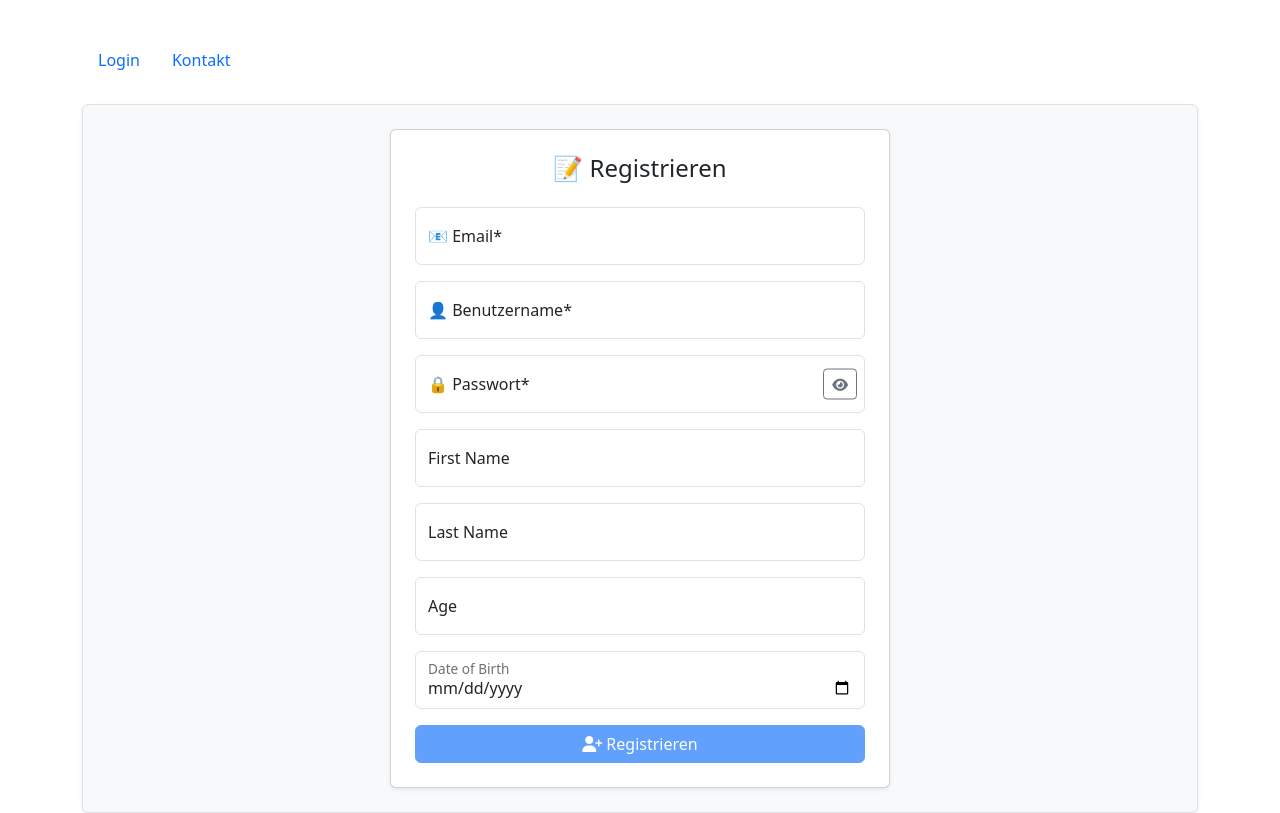
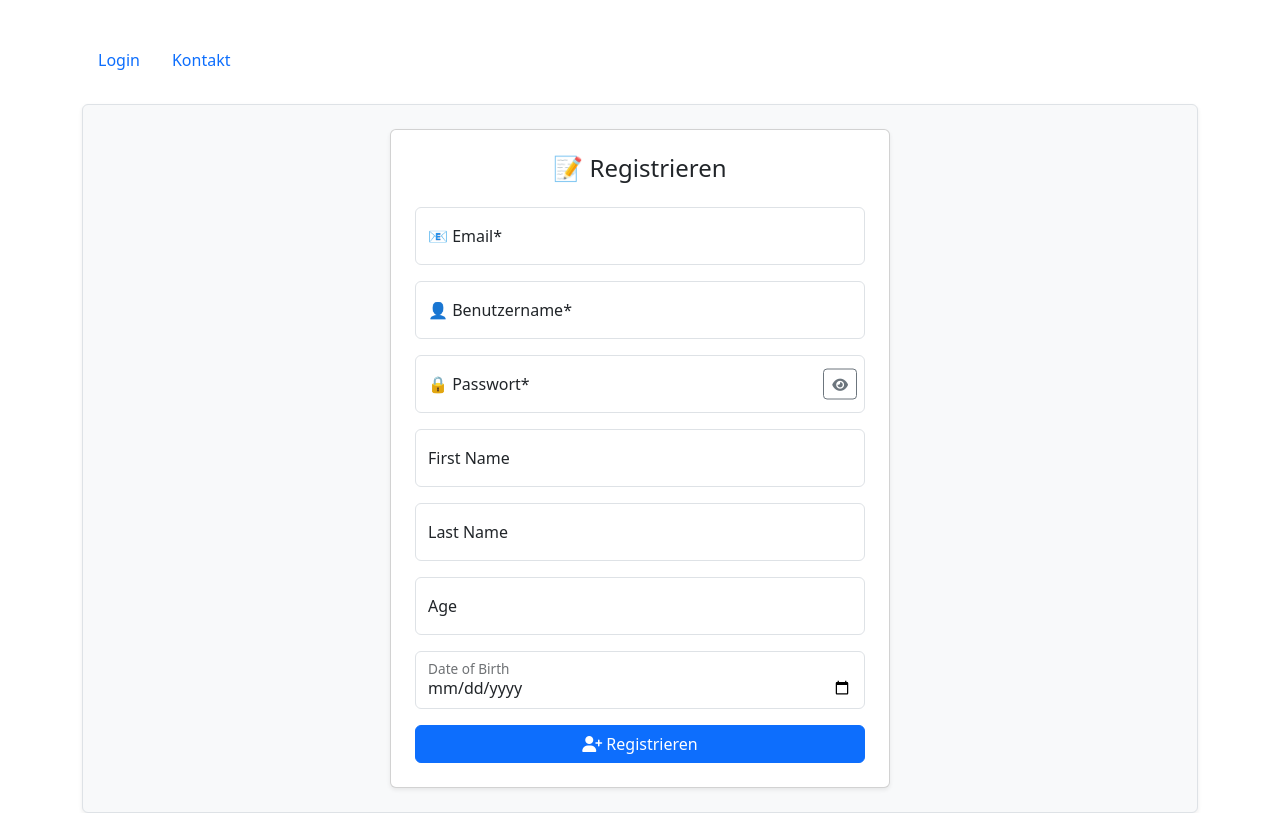
Before and after one commit to Kimokomo/Angular, an Angular app: page /register in a window 1280 px wide. Built offline with nearby package versions, Linux system fonts and the light colour scheme.

Commit message:
initialize registerForm in ngOnInit with non-null assertion

```diff
--- a/src/app/register-user-login-form/register-user-login-form.component.ts
+++ b/src/app/register-user-login-form/register-user-login-form.component.ts
@@ -1,8 +1,7 @@
 import { CommonModule } from '@angular/common';
-import { Component } from '@angular/core';
-import { FormBuilder, FormGroup, FormsModule, ReactiveFormsModule, Validators } from '@angular/forms';
-import { AuthService } from '../services/auth.service';
-import { HttpClient, HttpClientModule, HttpErrorResponse } from '@angular/common/http';
+import { Component, OnInit } from '@angular/core';
+import { FormBuilder, FormGroup, ReactiveFormsModule } from '@angular/forms';
+import { HttpClient, HttpErrorResponse } from '@angular/common/http';
 import { catchError, of } from 'rxjs';
 import { environment } from '../../environments/environment';
 
@@ -13,28 +12,24 @@ import { environment } from '../../environments/environment';
   templateUrl: './register-user-login-form.component.html',
   styleUrl: './register-user-login-form.component.css'
 })
-export class RegisterUserLoginFormComponent {
+export class RegisterUserLoginFormComponent implements OnInit {
 
   static readonly API_URL = `${environment.apiBaseUrl}`;
 
   message: string = '';
-
-  registerForm: FormGroup;
   success = false;
   error = false;
-
   showPassword = false;
-
-  togglePasswordVisibility() {
-    this.showPassword = !this.showPassword;
-  }
+  registerForm!: FormGroup;
 
 
-  constructor(private fb: FormBuilder, private http: HttpClient) {
+  constructor(private fb: FormBuilder, private http: HttpClient) { }
+
+  ngOnInit() {
     this.registerForm = this.fb.group({
-      email: ['', [Validators.required]],
-      username: ['', Validators.required],
-      password: ['', Validators.required],
+      email: [''],
+      username: [''],
+      password: [''],
       firstname: [''],
       lastname: [''],
       age: [''],
@@ -43,7 +38,6 @@ export class RegisterUserLoginFormComponent {
   }
 
   register() {
-    if (this.registerForm.valid) {
     this.http.post<{ message: string }>(`${environment.apiBaseUrl}/auth/register`, this.registerForm.value)
       .pipe(
         catchError((error: HttpErrorResponse) => {
@@ -55,7 +49,6 @@ export class RegisterUserLoginFormComponent {
           } else {
             this.message = 'Unbekannter Fehler. Bitte versuche es erneut.';
           }
-
           return of(null);
         })
       )
@@ -68,5 +61,8 @@ export class RegisterUserLoginFormComponent {
         }
       });
   }
+
+  togglePasswordVisibility() {
+    this.showPassword = !this.showPassword;
   }
 }
```
Lines whose indentation alone changed are shown as unchanged.
